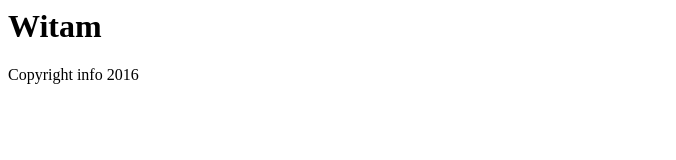
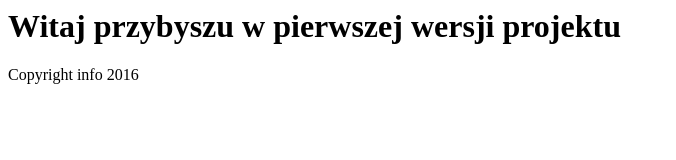
Before and after one commit to p-i-o-t-r-k/kursGitTest, a plain HTML site: page index.html in a window 1280 px wide. Shown: the whole page, without its empty margins (0-676 px from the left). Drawn offline with Linux system fonts and the light colour scheme.

Commit message:
Mod. index.html i dodanie version.html
Mod. index.html i dodanie version.html, do scalenia

```diff
--- a/index.html
+++ b/index.html
@@ -5,7 +5,7 @@
 <body>
 
 	<div>
-		<h1>Witam</h1>
+		<h1>Witaj przybyszu w pierwszej wersji projektu</h1>
 	</div>
 
 
```
Also changed, not shown: version.html (added, +1 -0 lines).
